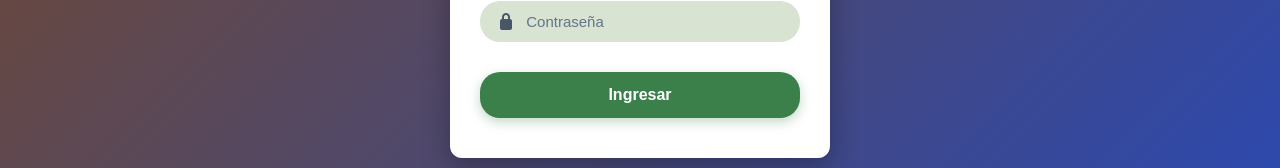
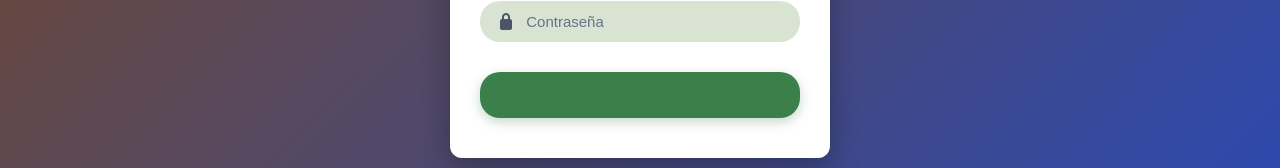
Before and after one commit to wilmerpvl/TESIS, a React (Vite) app in the folder frontend-react/: page /login in a window 1280 px wide. Shown: the part 439-607 px from the top of the page. Built offline with nearby package versions, Linux system fonts and the light colour scheme.

Commit message:
Update login.css

```diff
--- a/frontend-react/src/css/login.css
+++ b/frontend-react/src/css/login.css
@@ -80,7 +80,7 @@
     width: 100%;
     padding: 14px;
     background-color: #3b7f4a;
-    color: #ffffff;
+    color: #3b7f4a;
     border: none;
     border-radius: 20px;
     font-size: 16px;
```
